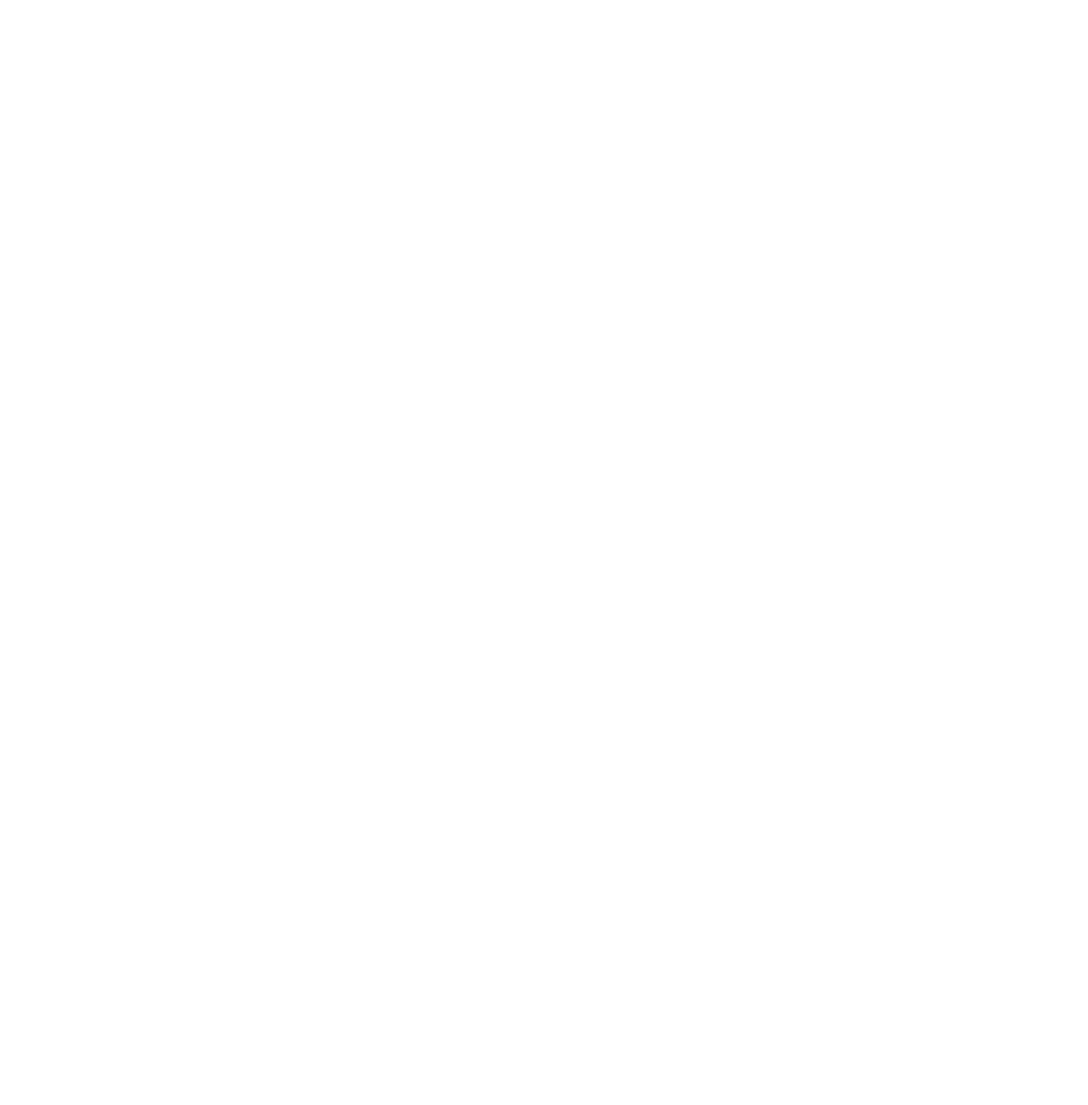
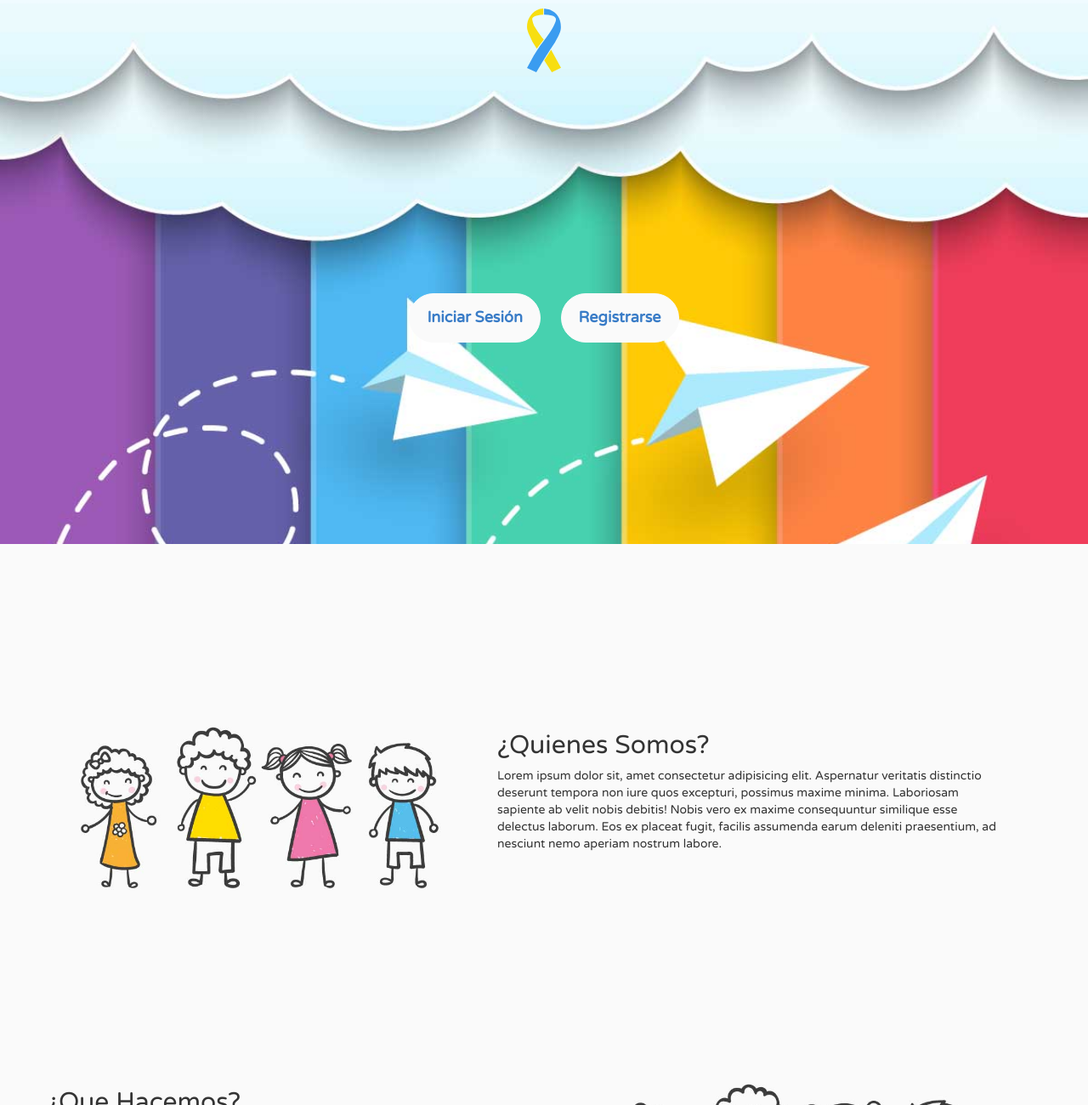
Before and after one commit to andruu11/front-proy, a plain HTML site: page index.html in a window 1280 px wide. Shown: the top 1300 px of the page at 85% size. Before the commit the page ends 800 px from the top, so only its background shows below. Drawn offline with nearby package versions, Linux system fonts and the light colour scheme.

Commit message:
Index 100%, ejercicios fixed

```diff
--- a/css/style.scss
+++ b/css/style.scss
@@ -1,8 +1,14 @@
         @import url("https://fonts.googleapis.com/css?family=Varela+Round");
+        *,
+        *:after,
+        *:before {
+            padding: 0;
+            margin: 0;
+            box-sizing: inherit;
+        }
+
         body {
             font-family: "Varela Round";
-            margin-top: 200px;
-            margin-bottom: 500px;
             background-color: #FAFAFA;
         }
 
@@ -242,7 +248,7 @@
             position: relative;
             label {
                 padding: 12px 30px;
-                width: 100%;
+                width: 80%;
                 display: block;
                 text-align: left;
                 color: #424242;
@@ -308,3 +314,49 @@
                 visibility: hidden;
             }
         }
+        /***Index***/
+
+        .header-page {
+            top: 0;
+            width: 100%;
+            min-height: 80vh;
+            background-image: url(../fondo.jpg);
+            background-attachment: fixed;
+            background-position: center;
+            background-size: cover;
+            position: relative;
+            overflow: hidden;
+            color: #FAFAFA;
+            display: flex;
+            justify-content: center;
+        }
+
+        img.logo {
+            width: 40px;
+            margin: 10px 0;
+        }
+
+        .botones-header {
+            margin-top: 250px;
+        }
+
+        .btn-header {
+            font-size: 1.8rem;
+            padding: 1.5rem 2rem;
+            margin: 0 10px;
+        }
+
+        img.uno {
+            width: 90%;
+            margin: auto;
+        }
+
+        .content-page {
+            margin: 200px 0;
+        }
+
+        footer {
+            background-color: #397cc7;
+            padding: 20px 0;
+            color: #FAFAFA;
+        }
--- a/index.html
+++ b/index.html
@@ -0,0 +1,55 @@
+<!DOCTYPE html>
+<html lang="en">
+
+<head>
+    <title></title>
+    <meta charset="UTF-8">
+    <meta name="viewport" content="width=device-width, initial-scale=1">
+    <!-- Latest compiled and minified CSS -->
+    <link rel="stylesheet" href="https://maxcdn.bootstrapcdn.com/bootstrap/3.3.7/css/bootstrap.min.css" integrity="sha384-BVYiiSIFeK1dGmJRAkycuHAHRg32OmUcww7on3RYdg4Va+PmSTsz/K68vbdEjh4u" crossorigin="anonymous">
+    <link href="css/style.css" rel="stylesheet">
+</head>
+
+<body>
+    <header class="header-page">
+        <div class="textos">
+            <center><img src="logo.svg" alt="" class="logo"></center>
+            <div class="botones-header">
+                <a href="" class="btn btn-info btn-header">Iniciar Sesión</a>
+                <a href="" class="btn btn-info btn-header">Registrarse</a>
+            </div>
+        </div>
+    </header>
+    <section class="content-page">
+        <div class="container">
+            <div class="row">
+                <div class="col-md-5"><img src="niños.jpg" class="uno img-responsive" alt=""></div>
+                <div class="col-md-6">
+                    <h2>¿Quienes Somos?</h2>
+                    <p> Lorem ipsum dolor sit, amet consectetur adipisicing elit. Aspernatur veritatis distinctio deserunt tempora non iure quos excepturi, possimus maxime minima. Laboriosam sapiente ab velit nobis debitis! Nobis vero ex maxime consequuntur
+                        similique esse delectus laborum. Eos ex placeat fugit, facilis assumenda earum deleniti praesentium, ad nesciunt nemo aperiam nostrum labore. </p>
+                </div>
+            </div>
+        </div>
+    </section>
+    <section class="content-page">
+        <div class="container">
+            <div class="row">
+
+                <div class="col-md-6">
+                    <h2>¿Que Hacemos?</h2>
+                    <p> Lorem ipsum dolor sit, amet consectetur adipisicing elit. Aspernatur veritatis distinctio deserunt tempora non iure quos excepturi, possimus maxime minima. Laboriosam sapiente ab velit nobis debitis! Nobis vero ex maxime consequuntur
+                        similique esse delectus laborum. Eos ex placeat fugit, facilis assumenda earum deleniti praesentium, ad nesciunt nemo aperiam nostrum labore. </p>
+                </div>
+                <div class="col-md-5"><img src="niños.jpg" class="uno img-responsive" alt=""></div>
+            </div>
+        </div>
+    </section>
+    <footer>
+        <center>
+            <h4>Aplicación para los niños con sindrome de down</h4>
+        </center>
+    </footer>
+</body>
+
+</html>
```
Also changed, not shown: css/style.css, fondo.jpg (added), logo.svg (added), niños.jpg (added).
